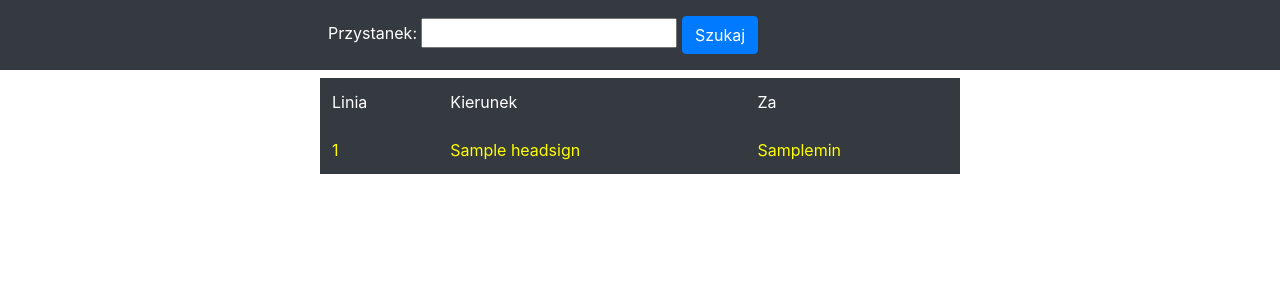
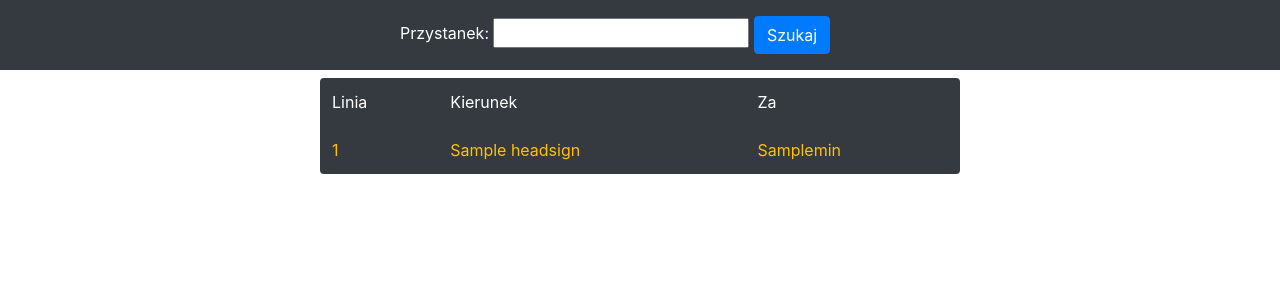
Before and after one commit to margasiewicz/3city-bus-delays, a Flask app: template templates/bus.html in a window 1280 px wide. Shown: the top 300 px of the page. Run offline with Flask 2, Linux system fonts and the light colour scheme; the template is opened without the code that fills it: values that come from a table or form of the project are taken from there, most other values are stand-ins (such as "Sample title", 1, 10 or a date in 2020); some libraries are stand-ins or nearby versions.

Commit message:
add red color for buses coming in under 2mins

```diff
--- a/app.py
+++ b/app.py
@@ -20,9 +20,10 @@ def index():
 @app.route('/bus/<stop_name>', methods=['GET','POST'])
 def bus(stop_name):
     form = SearchForm(request.form)
-    data = Timetable()
-    data = data.json_delay_from_name(stop_name)
+    timetable = Timetable()
+    data = timetable.json_delay_from_name(stop_name)
     # data = json.loads(data)
+    data = [x for x in data if x != []]
     return render_template('bus.html', data=data, form=form)
 
 
--- a/rozklad.py
+++ b/rozklad.py
@@ -76,6 +76,7 @@ class Timetable:
             estimated_time = datetime.strptime(item["estimatedTime"], '%H:%M')
             curr_time = datetime.strptime(current_time, '%H:%M')
             time_delta = (estimated_time-curr_time).seconds//60
+            #do not display if bus coming in over 10mins
             if time_delta<10:
                 route_id = str(item["routeId"])
                 dict_for_appending = {
--- a/templates/bus.html
+++ b/templates/bus.html
@@ -1,7 +1,5 @@
 <!doctype html>
 <html lang="en">
-
-
     <head>
         <meta charset="utf-8">
         <title>3City Bus</title>
@@ -11,15 +9,12 @@
         <script src="https://code.jquery.com/ui/1.12.1/jquery-ui.js"></script>
     </head>
     <body>
-<div class="p-3 mb-2 bg-dark text-white">
-<div style="width: 50%; margin: 0 auto;">
-<form action="/index" method="POST">
+        <div class="p-3 pl-5 mb-2 bg-dark text-white">
+            <form action="/index" method="POST" style="width: 50%; margin: 0 auto;" class='pl-5'>
                 {{ form.autocomp.label }}: {{ form.autocomp }}
                 <button type="submit" class="btn btn-primary">Szukaj</button>
             </form>
         </div>
-</div>
-
         <script>
             $(function() {
                 $.ajax({
@@ -34,7 +29,7 @@
         </script>
         {% for item in data %}
         <div style="width: 50%; margin: 0 auto;">
-  <table class="table table-borderless table-dark">
+            <table class="table table-borderless table-dark rounded">
                 <thead>
                     <tr>
                         <td scope="col"> Linia </td>
@@ -44,7 +39,11 @@
                 </thead>
                 <tbody>
                     {% for record in item %}
-        <tr style="color: yellow">
+                    {% if record['delay_mins'] < 2 %}
+                    <tr class="text-danger">
+                        {% else %}
+                    <tr class="text-warning">
+                        {% endif %}
                         <td> {{ record['route_id'] }} </td>
                         <td> {{ record['headsign'] }} </td>
                         <td> {{ record['delay_mins'] }}min </td>
```
Also changed, not shown: README.md. Lines whose indentation alone changed are shown as unchanged.
